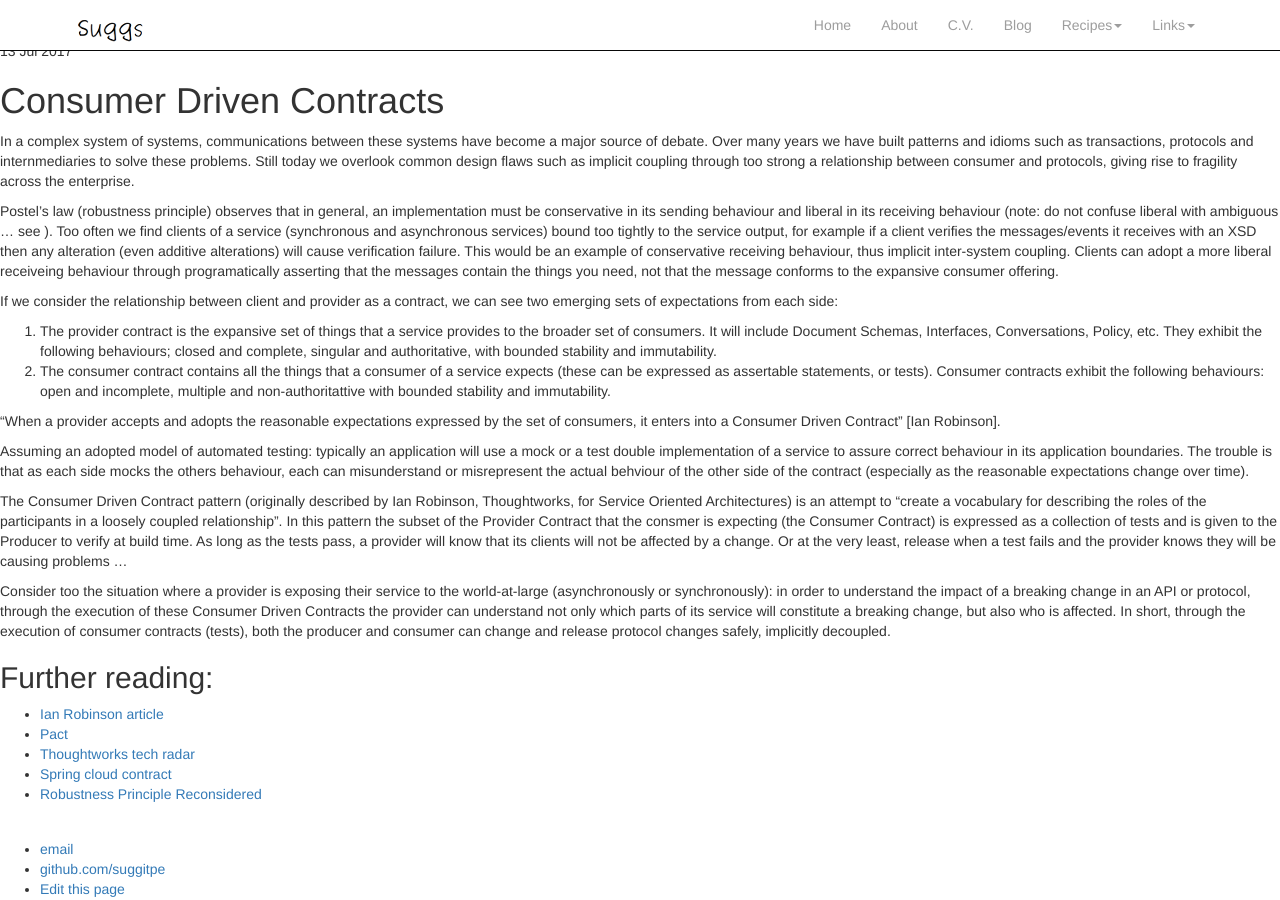
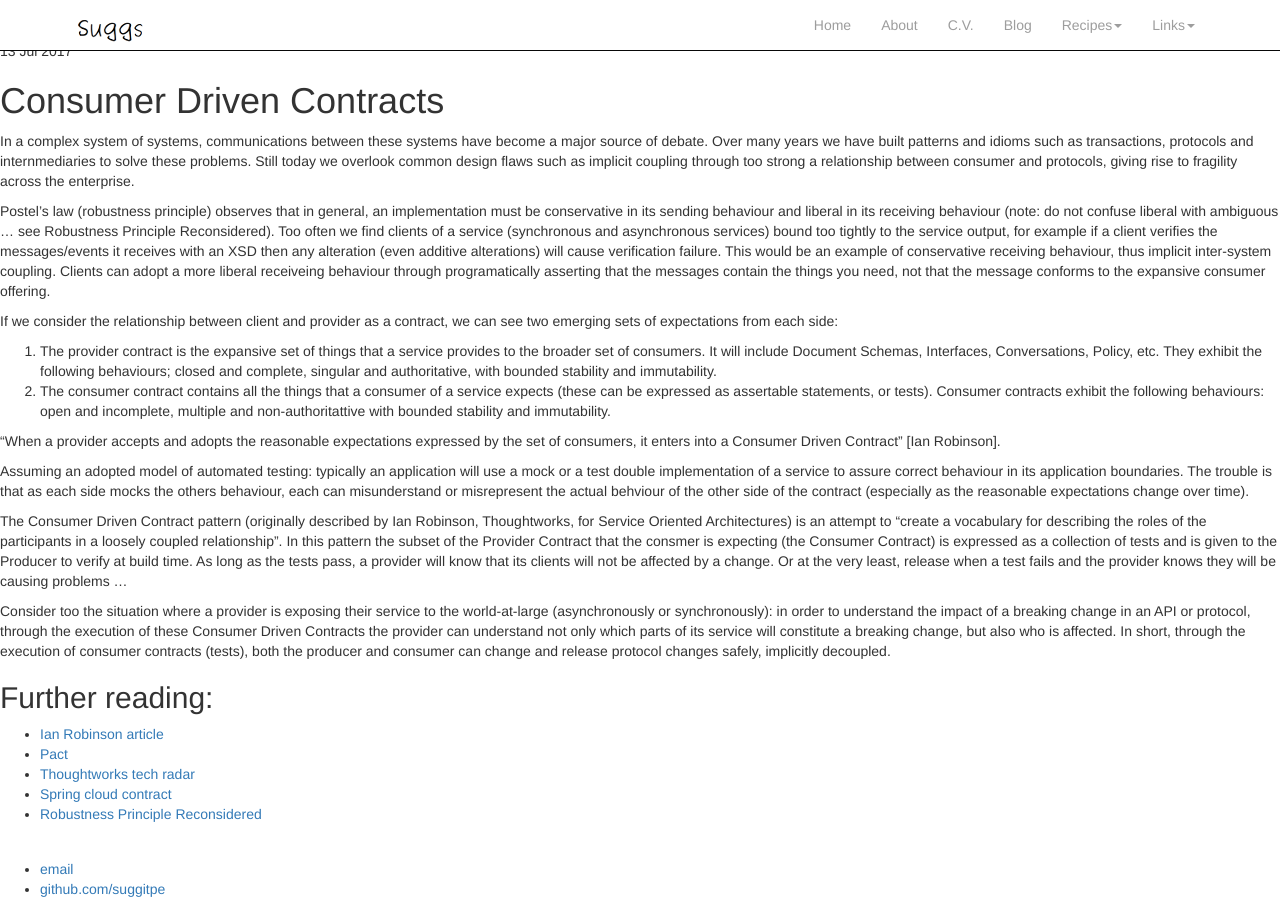
Before and after one commit to suggitpe/suggitpe.github.io, a Jekyll site: the page built from _posts/2017-07-13-consumer-driven-contracts.md, in a window 1280 px wide and 900 px high. Built offline with Jekyll 4.4.1, drawn with Linux system fonts in a browser that asks for light colours; nearby versions of some CDN libraries.

Commit message:
updated blog

```diff
--- a/_posts/2017-07-13-consumer-driven-contracts.md
+++ b/_posts/2017-07-13-consumer-driven-contracts.md
@@ -8,7 +8,7 @@ date: 2017-07-13
 
 In a complex system of systems, communications between these systems have become a major source of debate.  Over many years we have built patterns and idioms such as transactions, protocols and internmediaries to solve these problems.  Still today we overlook common design flaws such as implicit coupling through too strong a relationship between consumer and protocols, giving rise to fragility across the enterprise.
 
-Postel’s law (robustness principle) observes that in general, an implementation must be conservative in its sending behaviour and liberal in its receiving behaviour (note: do not confuse liberal with ambiguous … see ).  Too often we find clients of a service (synchronous and asynchronous services) bound too tightly to the service output, for example if a client verifies the messages/events it receives with an XSD then any alteration (even additive alterations) will cause verification failure.  This would be an example of conservative receiving behaviour, thus implicit inter-system coupling.  Clients can adopt a more liberal receiveing behaviour through programatically asserting that the messages contain the things you need, not that the message conforms to the expansive consumer offering.
+Postel’s law (robustness principle) observes that in general, an implementation must be conservative in its sending behaviour and liberal in its receiving behaviour (note: do not confuse liberal with ambiguous … see Robustness Principle Reconsidered).  Too often we find clients of a service (synchronous and asynchronous services) bound too tightly to the service output, for example if a client verifies the messages/events it receives with an XSD then any alteration (even additive alterations) will cause verification failure.  This would be an example of conservative receiving behaviour, thus implicit inter-system coupling.  Clients can adopt a more liberal receiveing behaviour through programatically asserting that the messages contain the things you need, not that the message conforms to the expansive consumer offering.
 
 If we consider the relationship between client and provider as a contract, we can see two emerging sets of expectations from each side:
 
```
